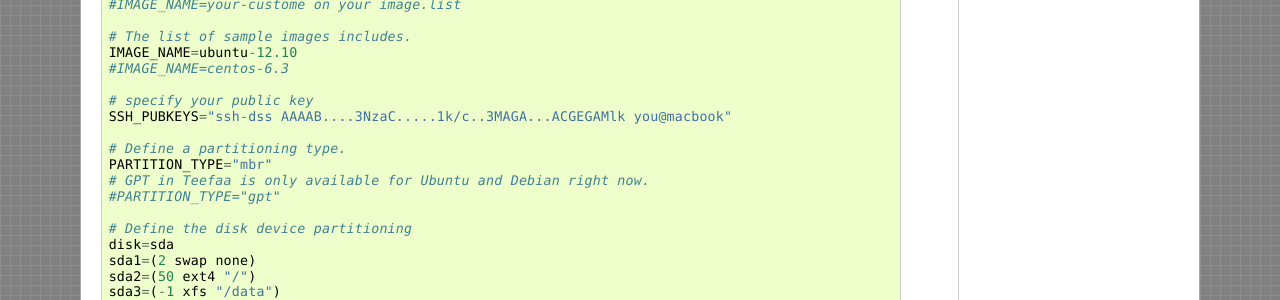
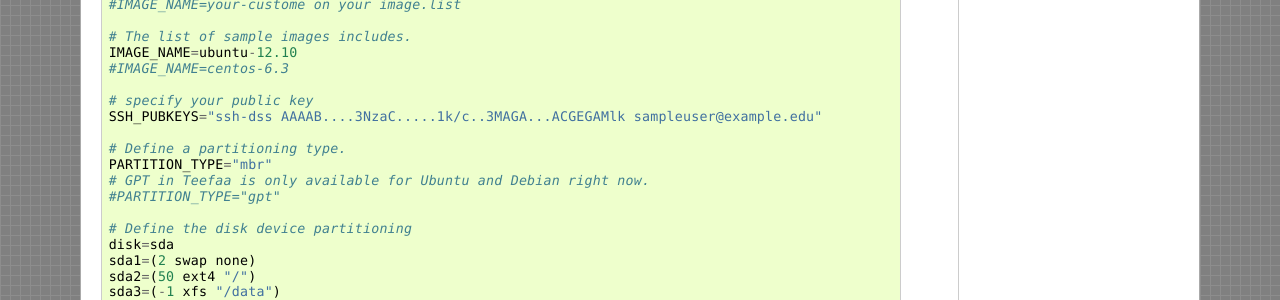
Before and after one commit to futuregrid/deprecated-teefaa, a Sphinx documentation site: the page built from doc/source/getstarted.rst, in a window 1280 px wide and 900 px high, scrolled down 774 px. Shown: the part 151-451 px from the top of the window. Built offline with Sphinx 7.4.7, drawn with Linux system fonts in a browser that asks for light colours; formulas are drawn with MathJax 3.

Commit message:
corrected the configuration file

```diff
--- a/doc/source/getstarted.rst
+++ b/doc/source/getstarted.rst
@@ -39,7 +39,7 @@ providing here a simple example and assume the file is located in teefaa_userrc
  #IMAGE_NAME=centos-6.3
 
  # specify your public key
- SSH_PUBKEYS="ssh-dss AAAAB....3NzaC.....1k/c..3MAGA...ACGEGAMlk you@macbook"
+ SSH_PUBKEYS="ssh-dss AAAAB....3NzaC.....1k/c..3MAGA...ACGEGAMlk sampleuser@example.edu"
 
  # Define a partitioning type.
  PARTITION_TYPE="mbr"
@@ -95,7 +95,7 @@ check the status of your activities as follows::
  [sampleuser@i136 jobs]$ qstat @i132
  Job id                    Name             User            Time Use S Queue
  ------------------------- ---------------- --------------- -------- - -----
- 28.i132                    i6_sampleuser       tfadmin         00:00:00 R dispatch
+ 28.i132                    i6_sampleuser      tfadmin         00:00:00 R dispatch
  29.i132                    i51_sampleuser     tfadmin         00:00:00 R dispatch
 
 In this example, teh user *sampleuser* got i6 and i51. Now the user
```
